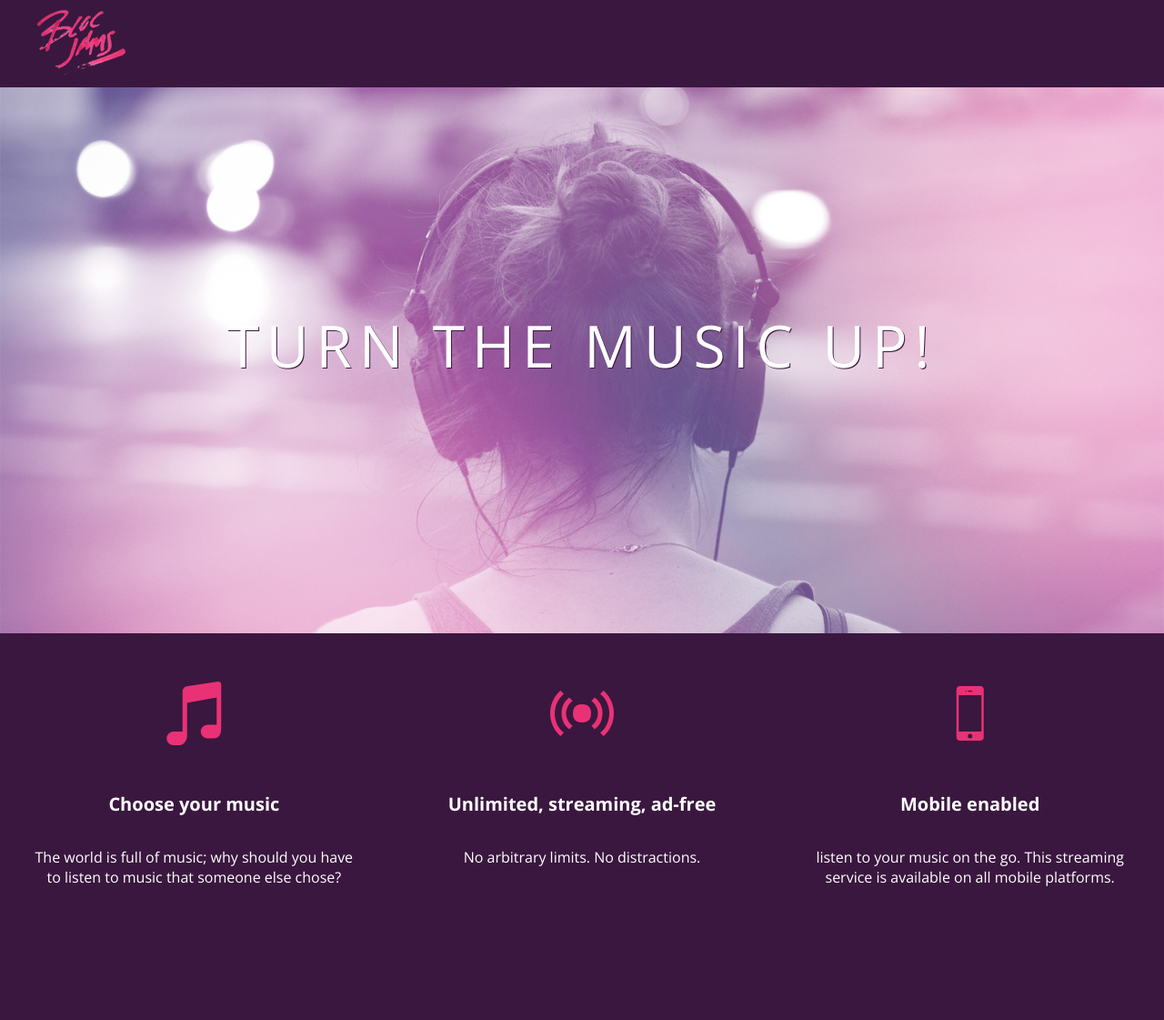
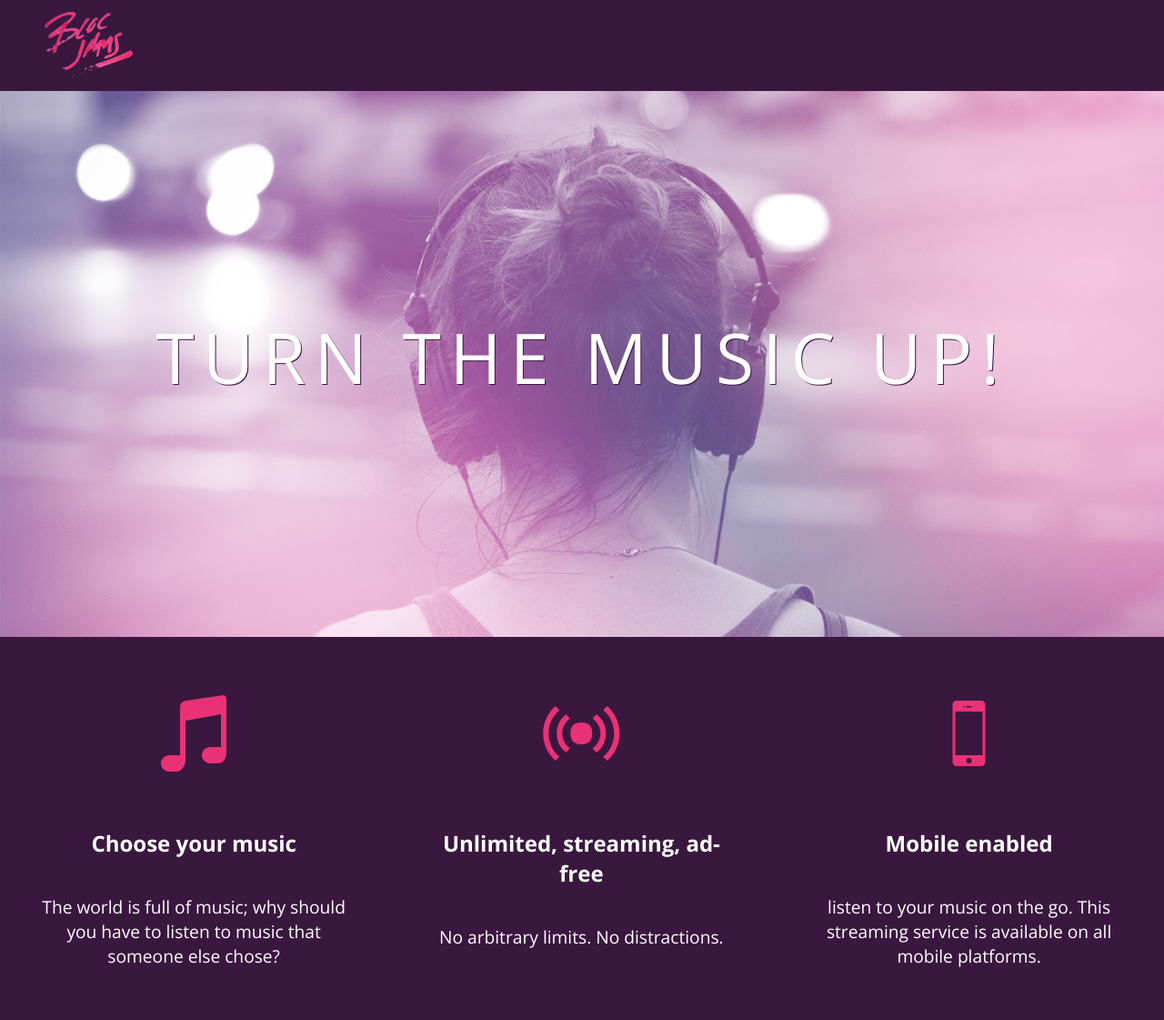
Before and after one commit to TheJackN/bloc-jams, a plain HTML site: page index.html in a window 1280 px wide. Shown: the whole page at 91% size. Before the commit the page ends 1023 px from the top, so only its background shows below. Drawn offline with nearby package versions, Linux system fonts and the light colour scheme.

Commit message:
Add basic responsiveness to site

```diff
--- a/index.html
+++ b/index.html
@@ -2,10 +2,12 @@
 <html>
   <head>
     <title>Bloc Jams</title>
+    <meta name="viewport" content="width=device-width, initial-scale=1">
     <link rel="stylesheet" type="text/css" href="http://fonts.googleapis.com/css?family=Open+Sans:400,800,600,700,300">
     <link rel="stylesheet" type="text/css" href="http://code.ionicframework.com/ionicons/2.0.1/css/ionicons.min.css">
     <link rel="stylesheet" type="text/css" href="styles/normalize.css">
     <link rel="stylesheet" type="text/css" href="styles/main.css">
+    <link rel="stylesheet" type="text/css" href="styles/landing.css">
   </head>
   <body class="landing">
     <nav class="navbar"> <!-- navigation bar -->
@@ -14,18 +16,18 @@
     <section class="hero-content"> <!-- hero content -->
       <h1 class="hero-title">Turn the music up!</h1>
     </section>
-    <section class="selling-points"> <!-- selling points -->
-      <div class="point">
+    <section class="selling-points continer"> <!-- selling points -->
+      <div class="point column third">
         <span class="ion-music-note"></span>
         <h5 class="point-title">Choose your music</h5>
         <p class="point-description">The world is full of music; why should you have to listen to music that someone else chose?</p>
       </div>
-      <div class="point">
+      <div class="point column third">
         <span class="ion-radio-waves"></span>
         <h5 class="point-title">Unlimited, streaming, ad-free</h5>
         <p class="point-description">No arbitrary limits. No distractions.</p>
       </div>
-      <div class="point">
+      <div class="point column third">
         <span class="ion-iphone"></span>
         <h5 class="point-title">Mobile enabled</h5>
         <p class="point-description">listen to your music on the go. This streaming service is available on all mobile platforms.</p>
--- /dev/null
+++ b/styles/landing.css
@@ -0,0 +1,48 @@
+body.landing {
+     background-color: rgb(58,23,63);
+ }
+
+ .hero-content {
+     position: relative;
+     min-height: 600px;
+     background-image: url(../assets/images/bloc_jams_bg.jpg);
+     background-repeat: no-repeat;
+     background-position: center center;
+     background-size: cover;
+ }
+
+ .hero-content .hero-title {
+     position: absolute;
+     top: 40%;
+     -webkit-transform: translateY(-50%);
+     -moz-transform: translateY(-50%);
+     transform: translateY(-50%);
+     width: 100%;
+     text-align: center;
+     font-size: 4rem;
+     font-weight: 300;
+     text-transform: uppercase;
+     letter-spacing: 0.5rem;
+     text-shadow: 1px 1px 0px rgb(58,23,63);
+ }
+
+ .selling-points {
+     position: relative;
+ }
+
+ .point {
+     position: relative;
+     padding: 2rem;
+     text-align: center;
+ }
+
+ .point .point-title {
+     font-size: 1.25rem;
+ }
+
+ .ion-music-note,
+ .ion-radio-waves,
+ .ion-iphone {
+     color: rgb(233,50,117);
+     font-size: 5rem;
+ }
--- a/styles/main.css
+++ b/styles/main.css
@@ -1,3 +1,9 @@
+*, *::before, *::after{
+  -moz-box-sizing: border-box;
+  -webkit-box-sizing: border-box;
+  box-sizing: border-box;
+}
+
 html {
   height: 100%;
   font-size: 100%;
@@ -7,10 +13,6 @@ body {
   font-family: 'Open Sans';
   color: white;
   min-height: 100%;
-}
-
-body.landing {
-  background-color: rgb(58,23,63);
 }
 
 .navbar {
@@ -23,55 +25,30 @@ body.landing {
   left: 2rem;
 }
 
-.hero-content {
-  position: relative;
-  min-height: 600px;
-  background-image: url(../assets/images/bloc_jams_bg.jpg);
-  background-repeat: no-repeat;
-  background-position: center center;
-  background-size: cover;
+.container {
+  margin: 0 auto;
+  max-width: 64rem;
 }
 
-.hero-content .hero-title {
-  position: absolute;
-  top: 40%;
-  -webkit-transform: translateY(-50%);
-  -moz-transform: translateY(-50%);
-  -ms-transform: translateY(-50%);
-  transform: translateY(-50%);
-  width: 100%;
-  text-align: center;
-  font-size: 4rem;
-  font-weight: 300;
-  text-transform: uppercase;
-  letter-spacing: 0.5rem;
-  text-shadow: 1px 1px 0px rgb(58,23,63)
+/* Medium & Small Screens (640px) */
+@media (min-width: 40rem) {
+  html { font-size: 112%; }
+
+  .column {
+    float: left;
+    padding-left: 1rem;
+    padding-right: 1rem;
+  }
+
+  .column.full { width: 100%; }
+  .column.two-thirds { width: 66.7%; }
+  .column.half { width: 50%; }
+  .column.third { width: 33.3%; }
+  .column.fourth { width: 25%; }
+  .column.flow-opposite { float: right; }
 }
 
-.selling-points {
-  position: relative;
-  display: table;
-  width: 100%;
-  -webkit-box-sizing: border-box;
-  -moz-box-sizing: border-box;
-  box-sizing: border-box;
+/* Large Screens (1024px) */
+@media (min-width: 64rem) {
+  html { font-size: 120%; }
 }
-
-.point {
-  display: table-cell;
-  position: relative;
-  width: 33.3%;
-  padding: 2rem;
-  text-align: center;
-}
-
-.point .point-title{
-  font-size: 1.25rem;
-}
-
-.ion-music-note,
-.ion-radio-waves,
-.ion-iphone {
-  color: rgb(233,50,117);
-  font-size: 5rem;
-}
```
